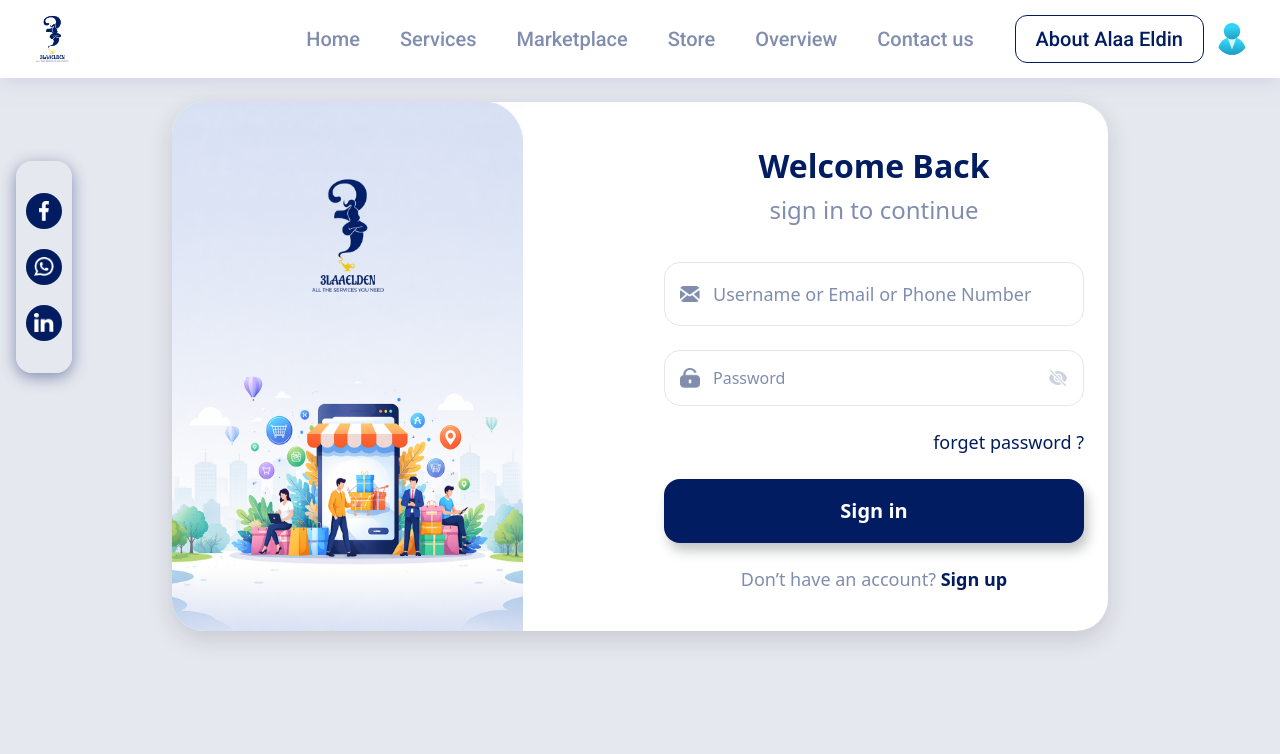
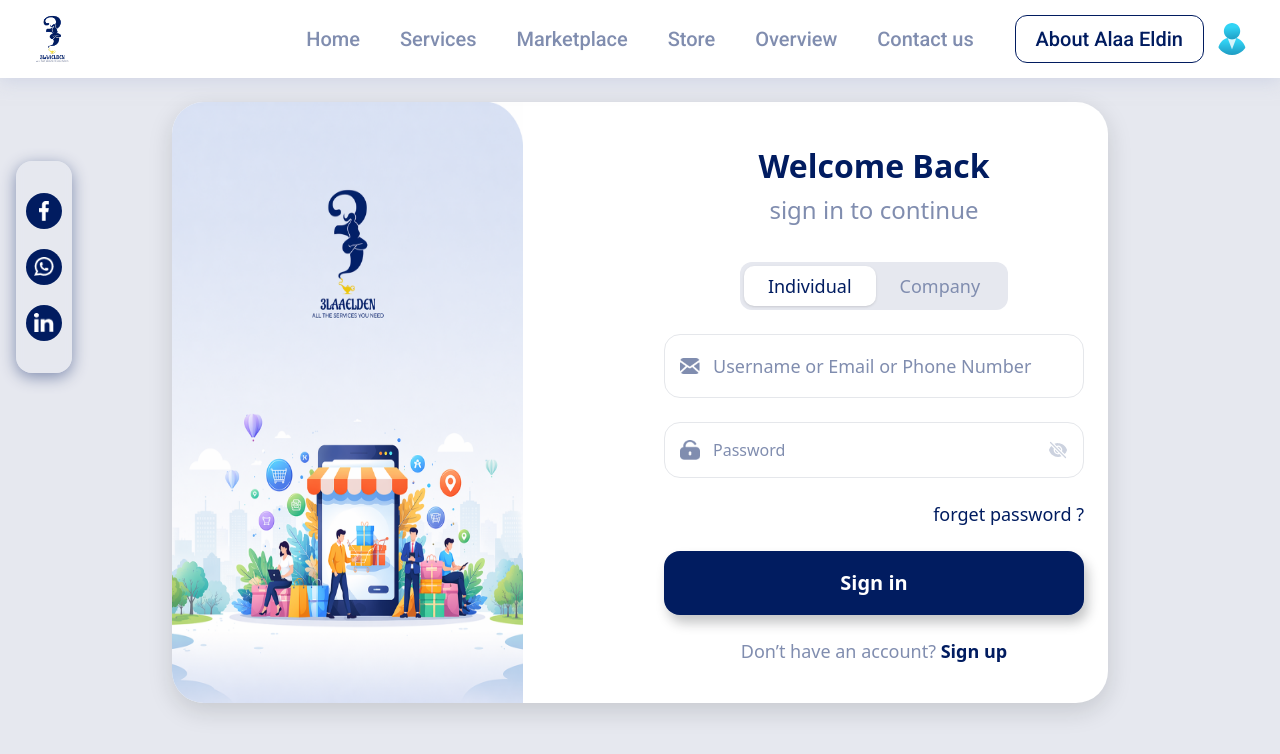
Before and after one commit to yassersalem74/ALAA-ELDIEN, a React (Vite) app: page /login in a window 1280 px wide. Shown: the top 754 px of the page. Built offline with nearby package versions, Linux system fonts and the light colour scheme.

Commit message:
Feature/ add switcher individual and company inside login form

```diff
--- a/src/components/auth/forms/login/LoginForm.jsx
+++ b/src/components/auth/forms/login/LoginForm.jsx
@@ -1,3 +1,4 @@
+import { useState } from "react";
 import { useForm } from "react-hook-form";
 import { useNavigate } from "react-router-dom";
 import PasswordToggle from "../../../common/PasswordToggle";
@@ -6,8 +7,18 @@ import loginImage from "../../../../assets/images/auth/login.png";
 import emailIcon from "../../../../assets/images/auth/email.png";
 
 export default function LoginForm() {
-  const { register, handleSubmit } = useForm();
+  const [accountType, setAccountType] = useState("individual");
+  const { register, handleSubmit, setValue } = useForm({
+    defaultValues: {
+      accountType: "individual",
+    },
+  });
   const navigate = useNavigate();
+
+  const handleAccountTypeChange = (type) => {
+    setAccountType(type);
+    setValue("accountType", type, { shouldDirty: true });
+  };
 
   const onSubmit = (data) => {
     console.log(data);
@@ -37,6 +48,39 @@ export default function LoginForm() {
 
             {/* ===== FORM ===== */}
             <form onSubmit={handleSubmit(onSubmit)} className="space-y-6">
+              <input type="hidden" {...register("accountType")} />
+
+              {/* Account Type */}
+              <div className="flex justify-center">
+                <div className="flex bg-[#E6E8EF] rounded-xl p-1 text-sm sm:text-lg">
+                  <button
+                    type="button"
+                    aria-pressed={accountType === "individual"}
+                    onClick={() => handleAccountTypeChange("individual")}
+                    className={`px-6 py-1.5 rounded-[10px] transition-all duration-300 cursor-pointer ${
+                      accountType === "individual"
+                        ? "bg-white text-[#011C60] shadow"
+                        : "text-[#808DAF]"
+                    }`}
+                  >
+                    Individual
+                  </button>
+
+                  <button
+                    type="button"
+                    aria-pressed={accountType === "company"}
+                    onClick={() => handleAccountTypeChange("company")}
+                    className={`px-6 py-1.5 rounded-[10px] transition-all duration-300 cursor-pointer ${
+                      accountType === "company"
+                        ? "bg-white text-[#011C60] shadow"
+                        : "text-[#808DAF]"
+                    }`}
+                  >
+                    Company
+                  </button>
+                </div>
+              </div>
+
               {/* Identifier */}
               <div className="relative">
                 <input
--- a/src/components/auth/forms/signup-individual/SignupForm.jsx
+++ b/src/components/auth/forms/signup-individual/SignupForm.jsx
@@ -99,7 +99,7 @@ export default function SignupForm() {
               <div className="flex bg-[#E6E8EF] rounded-xl p-1 mb-6 text-sm sm:text-lg">
                 <button
                   onClick={() => setType("individual")}
-                  className={`px-6 py-1.5 rounded-[10px] ${
+                  className={`px-6 py-1.5 rounded-[10px] cursor-pointer ${
                     type === "individual"
                       ? "bg-white text-[#011C60] shadow"
                       : "text-[#808DAF]"
@@ -110,7 +110,7 @@ export default function SignupForm() {
 
                 <button
                   onClick={() => setType("company")}
-                  className={`px-6 py-1.5 rounded-[10px] ${
+                  className={`px-6 py-1.5 rounded-[10px] cursor-pointer ${
                     type === "company"
                       ? "bg-white text-[#011C60] shadow"
                       : "text-[#808DAF]"
```
